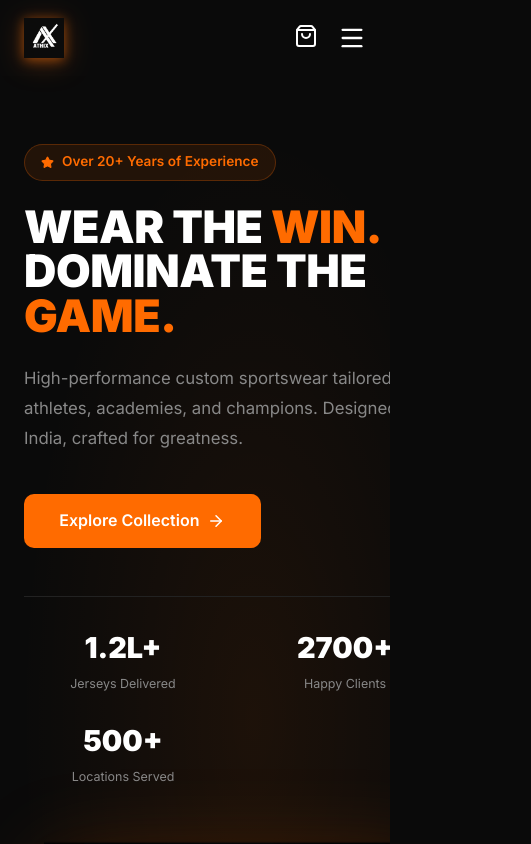
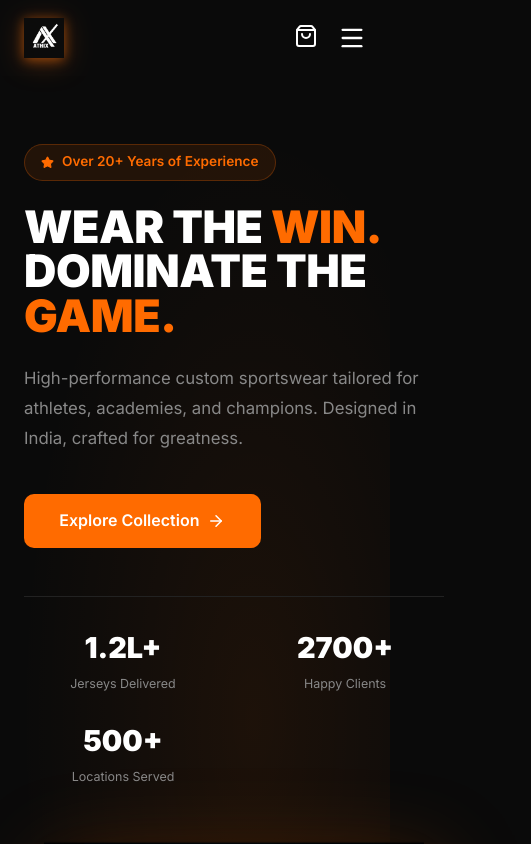
Before and after one commit to Daksh88934/athixsports, a Next.js app: page / in a window 390 px wide. Shown: the top 844 px of the page, 531 px wide, since content can reach past the window. Built offline with nearby package versions, Linux system fonts and the light colour scheme.

Commit message:
fix: remove overflow hidden on hero section to restore mobile scrolling

```diff
--- a/src/app/page.js
+++ b/src/app/page.js
@@ -88,7 +88,7 @@ export default function HomePage() {
       {/* ===== HERO ===== */}
       <section style={{
         minHeight: "calc(100vh - 80px)", display: "flex", alignItems: "center",
-        position: "relative", overflow: "hidden",
+        position: "relative",
         background: "radial-gradient(ellipse at 65% 50%, rgba(255,107,0,0.08) 0%, transparent 65%)"
       }}>
         {/* Grid bg */}
```
